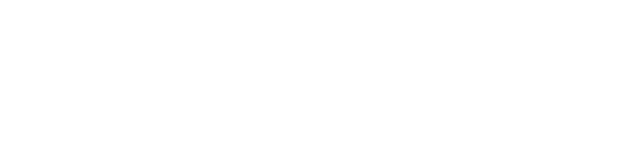
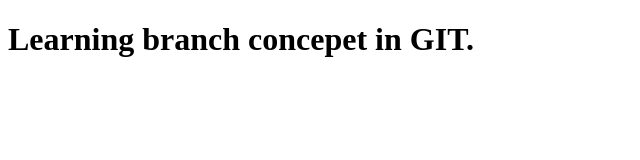
Before and after one commit to BLUESOUL777/project, a plain HTML site: page index.html in a window 1280 px wide. Shown: the whole page, without its empty margins (0-640 px from the left). Drawn offline with Linux system fonts and the light colour scheme.

Commit message:
added only to Feature

```diff
--- a/index.html
+++ b/index.html
@@ -7,6 +7,7 @@
     <title>Uploading to git</title>
 </head>
 <body>
+    <h1>Learning branch concepet in GIT.</h1>
     <script src="app.js"></script>
 </body>
 </html>
```
